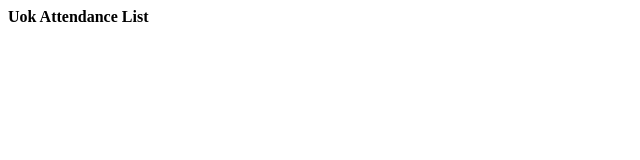
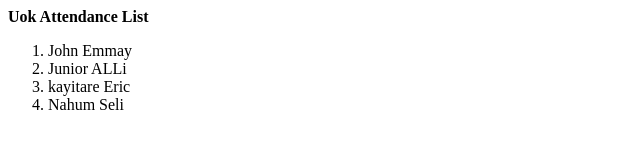
Before and after one commit to Georgecyusa/Cloud-Computing, a plain HTML site: page attendance.html in a window 1280 px wide. Shown: the whole page, without its empty margins (0-640 px from the left). Drawn offline with Linux system fonts and the light colour scheme.

Commit message:
Student pulled

```diff
--- a/attendance.html
+++ b/attendance.html
@@ -4,5 +4,11 @@
 </head>
 <body>
 <p><b>Uok Attendance List</p></b>
+<ol>
+<li>John Emmay</li>
+<li>Junior ALLi</li>
+<li>kayitare Eric</li>
+<li>Nahum Seli</li>
+</ol>
 </body>
 </html>
```
